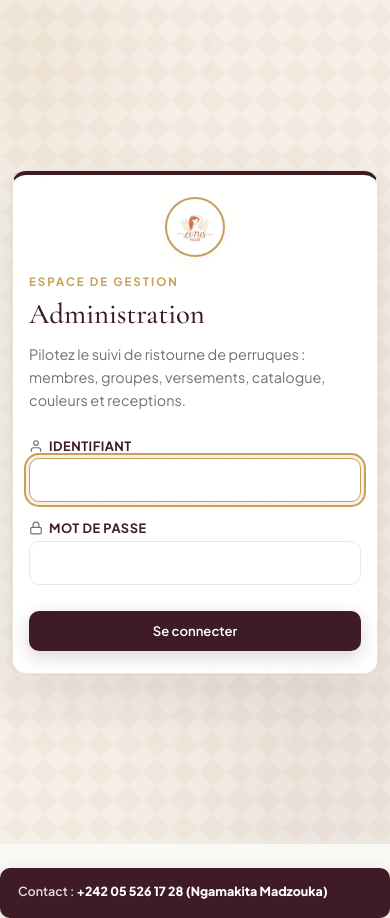
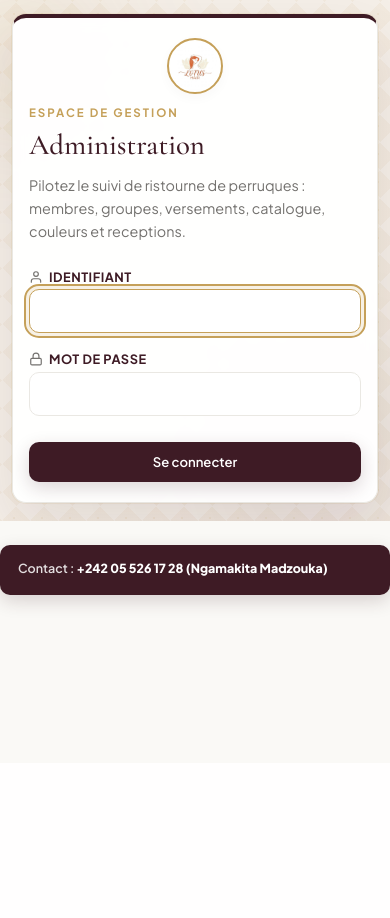
Before and after one commit to CodeMrNg/lotushair, a Django app: a page that uses core/templates/core/base.html in a window 390 px wide. Shown: the part 81-999 px from the top of the page. After the commit the page ends 693 px from the top, so only its background shows below. Run offline with Django 5.2, Linux system fonts and the light colour scheme.

Commit message:
fix: Adjust authentication layout styles for improved responsiveness and update stylesheet version

```diff
--- a/core/static/core/styles.css
+++ b/core/static/core/styles.css
@@ -1526,10 +1526,12 @@ p {
 
 /* Authentication Layouts */
 .auth-shell {
-  min-height: 100dvh;
-  display: grid;
-  place-items: center;
+  min-height: auto;
+  display: grid;
+  place-items: start center;
   padding: 40px 16px;
+  padding-top: clamp(28px, 7vh, 72px);
+  padding-bottom: 28px;
   background-color: #F5EFE8;
   /* Animated diamond lattice pattern */
   background-image:
@@ -2897,16 +2899,17 @@ input[name="code"]:focus {
 
   /* Auth pages responsive */
   .auth-shell {
-    padding: 20px 12px;
+    min-height: auto;
+    padding: 14px 12px 18px;
     background-size: 28px 28px;
   }
   .auth-shell::before { width: 240px; height: 240px; }
   .auth-shell::after  { width: 280px; height: 280px; }
   .auth-panel {
-    padding: 28px 20px;
+    padding: 24px 20px;
     border-radius: 14px;
   }
-  .auth-logo { width: 72px; height: 72px; margin-bottom: 16px; }
+  .auth-logo { width: 64px; height: 64px; margin-bottom: 12px; }
 
   .quick-action { font-size: 0.78rem; }
   .btn { min-height: 40px; padding: 0 16px; font-size: 0.82rem; }
@@ -3081,8 +3084,8 @@ input[name="code"]:focus {
     width: fit-content;
   }
 
-  .auth-panel { padding: 22px 16px; }
-  .auth-logo { width: 60px; height: 60px; }
+  .auth-panel { padding: 20px 16px; }
+  .auth-logo { width: 56px; height: 56px; margin-bottom: 10px; }
   h1 { font-size: 1.8rem; }
   h2 { font-size: 1.1rem; }
 
--- a/core/templates/core/base.html
+++ b/core/templates/core/base.html
@@ -14,7 +14,7 @@
   <link rel="icon" href="{% static 'core/img/logo.jpeg' %}">
   <link rel="apple-touch-icon" href="{% static 'core/img/pwa-icon-192.png' %}">
   <link rel="manifest" href="/manifest.json">
-  <link rel="stylesheet" href="{% static 'core/styles.css' %}?v=3.7">
+  <link rel="stylesheet" href="{% static 'core/styles.css' %}?v=3.9">
   <script src="https://unpkg.com/htmx.org@2.0.4" defer></script>
 </head>
 <body class="page-is-loading">
```
